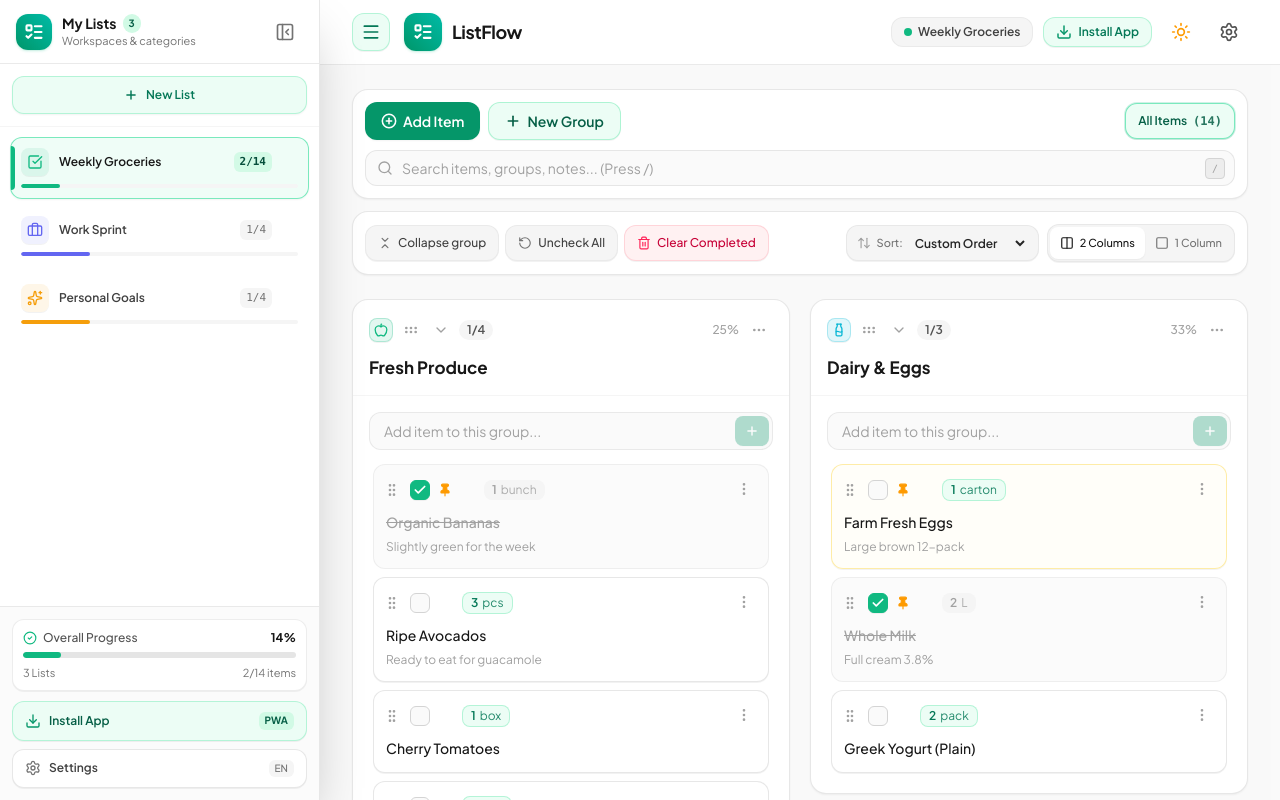
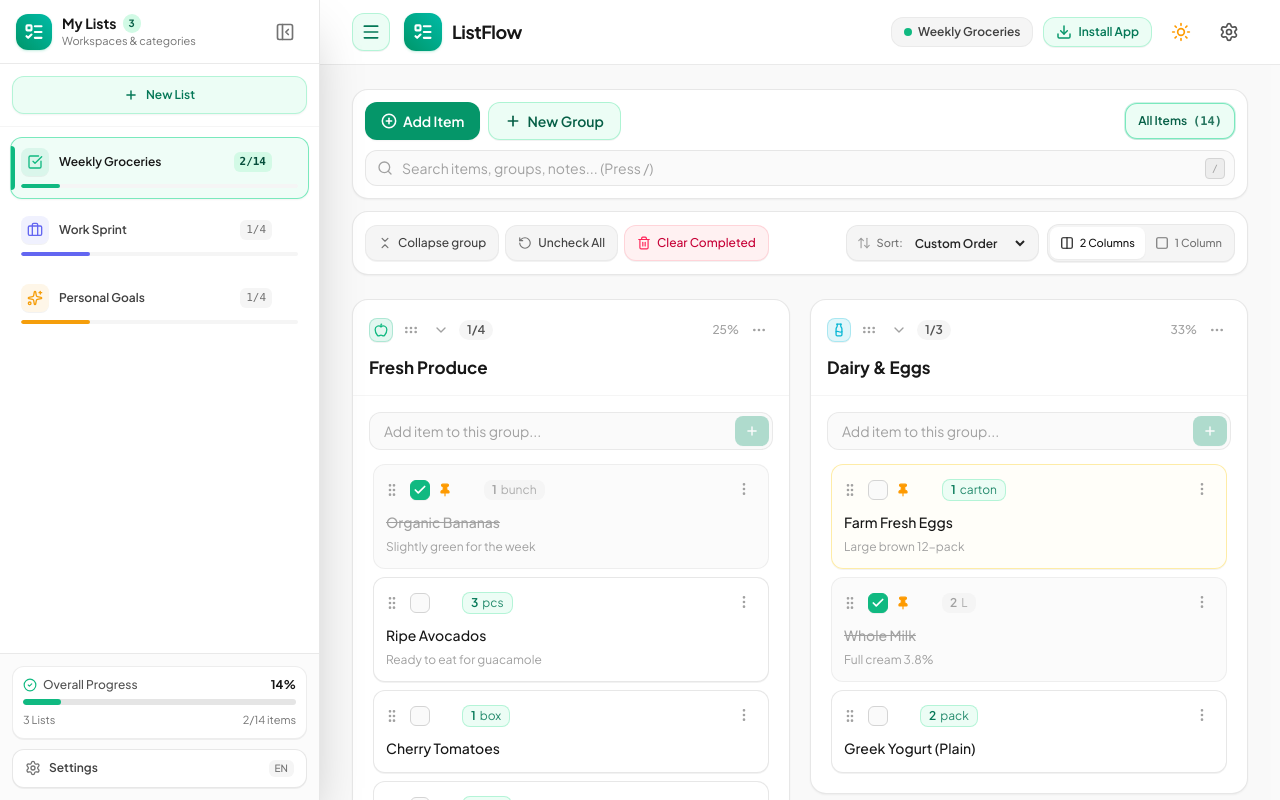
Before and after one commit to hajricod/ListFlow, a React (Vite) app: page / in a window 1280 px wide. Shown: the top 800 px of the page. Built offline with nearby package versions, Linux system fonts and the light colour scheme.

Commit message:
refactor(ui): remove PWA install option from side menu
Remove the PWA installation button and related logic from the SideMenu component as part of UI cleanup.

```diff
--- a/src/App.tsx
+++ b/src/App.tsx
@@ -1184,8 +1184,6 @@ export default function App() {
           sounds.playPop();
           setCurrentView('settings');
         }}
-        onOpenInstallModal={() => pwa.setIsModalOpen(true)}
-        isAppInstalled={pwa.isInstalled}
       />
 
       {/* 2. Top Navigation Bar */}
--- a/src/components/SideMenu.tsx
+++ b/src/components/SideMenu.tsx
@@ -30,7 +30,6 @@ import {
   CheckCircle2,
   ListTodo,
   Settings,
-  Download,
 } from 'lucide-react';
 import { AppList, AppView, Language, ListGroup, ListItem } from '../types';
 import { getTranslation } from '../locales/translations';
@@ -52,8 +51,6 @@ interface SideMenuProps {
   completedTasks: number;
   currentView?: AppView;
   onOpenSettings: () => void;
-  onOpenInstallModal?: () => void;
-  isAppInstalled?: boolean;
 }
 
 const getListIconComponent = (iconName: string) => {
@@ -118,8 +115,6 @@ export const SideMenu: React.FC<SideMenuProps> = ({
   completedTasks,
   currentView = 'workspace',
   onOpenSettings,
-  onOpenInstallModal,
-  isAppInstalled = false,
 }) => {
   const t = getTranslation(language);
   const [listSearch, setListSearch] = useState('');
@@ -435,29 +430,8 @@ export const SideMenu: React.FC<SideMenuProps> = ({
             </div>
           </div>
 
-          {/* Install App and Dedicated Settings Buttons at Bottom of Sidenav */}
-          <div className="flex flex-col gap-2">
-            {onOpenInstallModal && !isAppInstalled && (
-              <button
-                type="button"
-                id="sidenav-bottom-install-btn"
-                onClick={() => {
-                  onOpenInstallModal();
-                  if (window.innerWidth < 1024) onClose();
-                }}
-                title={t.installApp}
-                className="w-full flex items-center justify-between px-3 py-2.5 rounded-xl text-xs font-semibold bg-emerald-50 dark:bg-emerald-950/50 text-emerald-800 dark:text-emerald-200 hover:bg-emerald-100 dark:hover:bg-emerald-900/60 border border-emerald-200/80 dark:border-emerald-800/60 shadow-2xs transition-all cursor-pointer"
-              >
-                <div className="flex items-center gap-2">
-                  <Download className="w-4 h-4 text-emerald-600 dark:text-emerald-400" />
-                  <span>{t.installApp}</span>
-                </div>
-                <span className="text-[10px] px-1.5 py-0.5 rounded-md font-bold bg-emerald-100 dark:bg-emerald-900/80 text-emerald-800 dark:text-emerald-300">
-                  PWA
-                </span>
-              </button>
-            )}
-
+          {/* Dedicated Settings Button at Bottom of Sidenav */}
+          <div className="flex items-center justify-end">
             <button
               type="button"
               id="sidenav-bottom-settings-btn"
```
